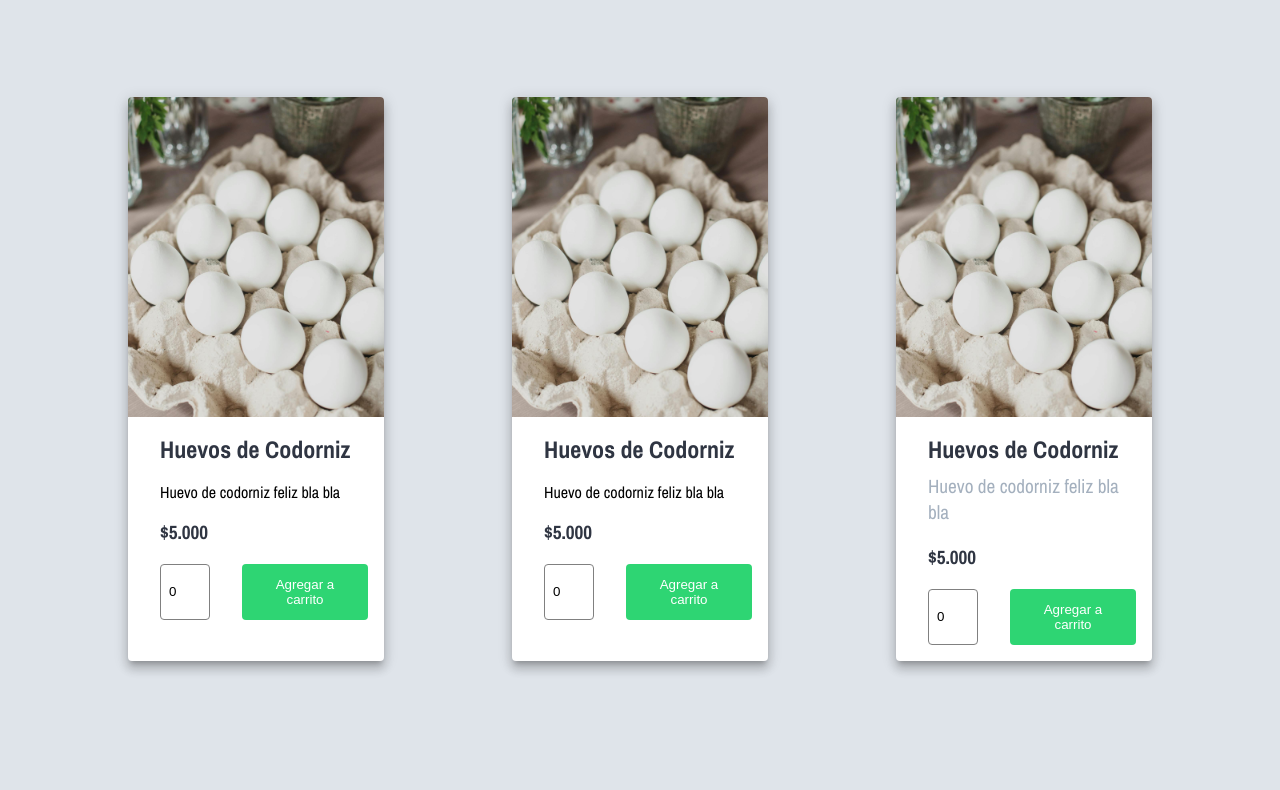
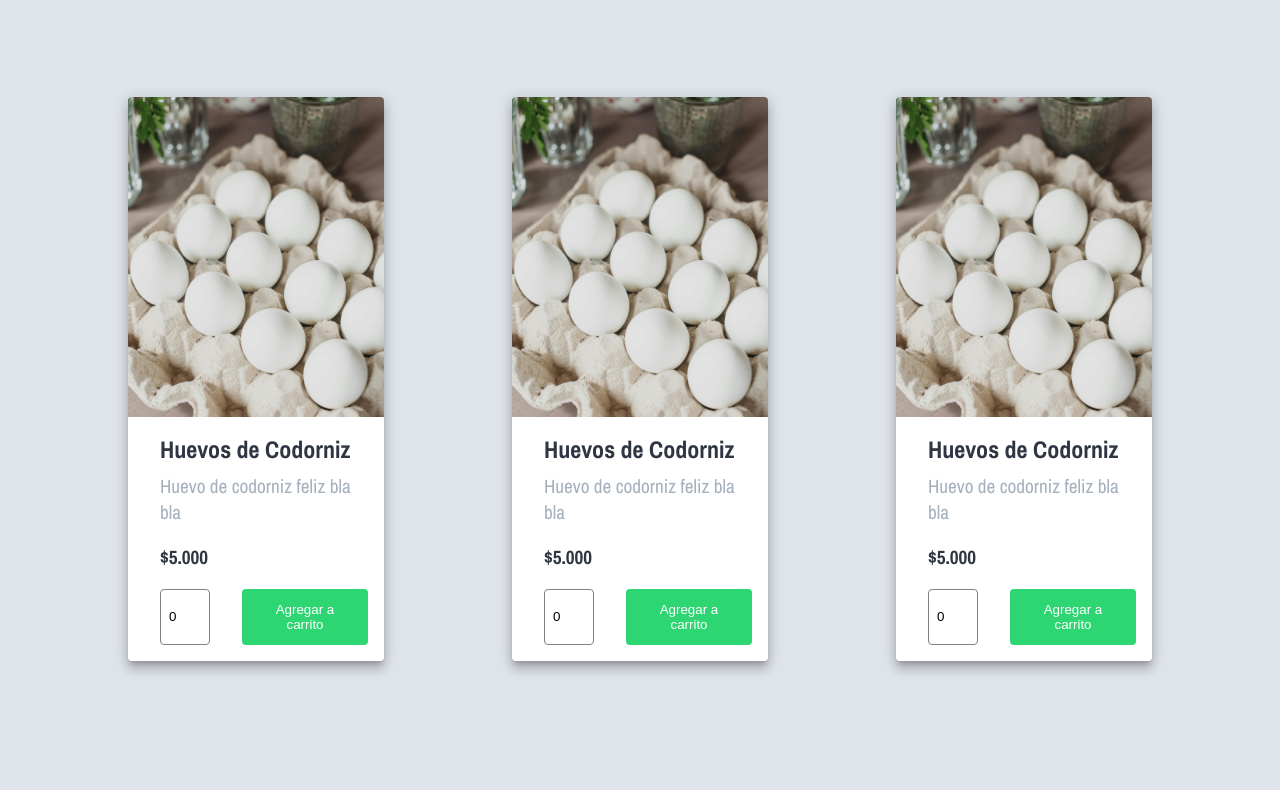
Before and after one commit to tecnodesaspa/ecommerce-template-01, a plain HTML site: page categoria.html in a window 1280 px wide. Shown: the part 255-1045 px from the top of the page. Drawn offline with nearby package versions, Linux system fonts and the light colour scheme.

Commit message:
modificacion clases

```diff
--- a/categoria.html
+++ b/categoria.html
@@ -53,7 +53,7 @@
                     <div class="img" onclick="goToDetail()"></div>
                     <div class="container-text">
                         <h4>Huevos de Codorniz</h4>
-                        <p>Huevo de codorniz feliz bla bla</p>
+                        <p class="description">Huevo de codorniz feliz bla bla</p>
                         <p class="price">$5.000</p>
                         <div class="container-add-cart g-2">
                             <input type="number" class="input-form" id="product1" min="0" value="0">
@@ -65,7 +65,7 @@
                     <div class="img" onclick="goToDetail()"></div>
                     <div class="container-text">
                         <h4>Huevos de Codorniz</h4>
-                        <p>Huevo de codorniz feliz bla bla</p>
+                        <p class="description">Huevo de codorniz feliz bla bla</p>
                         <p class="price">$5.000</p>
                         <div class="container-add-cart g-2">
                             <input type="number" class="input-form" id="product2" min="0" value="0">
```
Also changed, not shown: index.html (+2 -2 lines).
